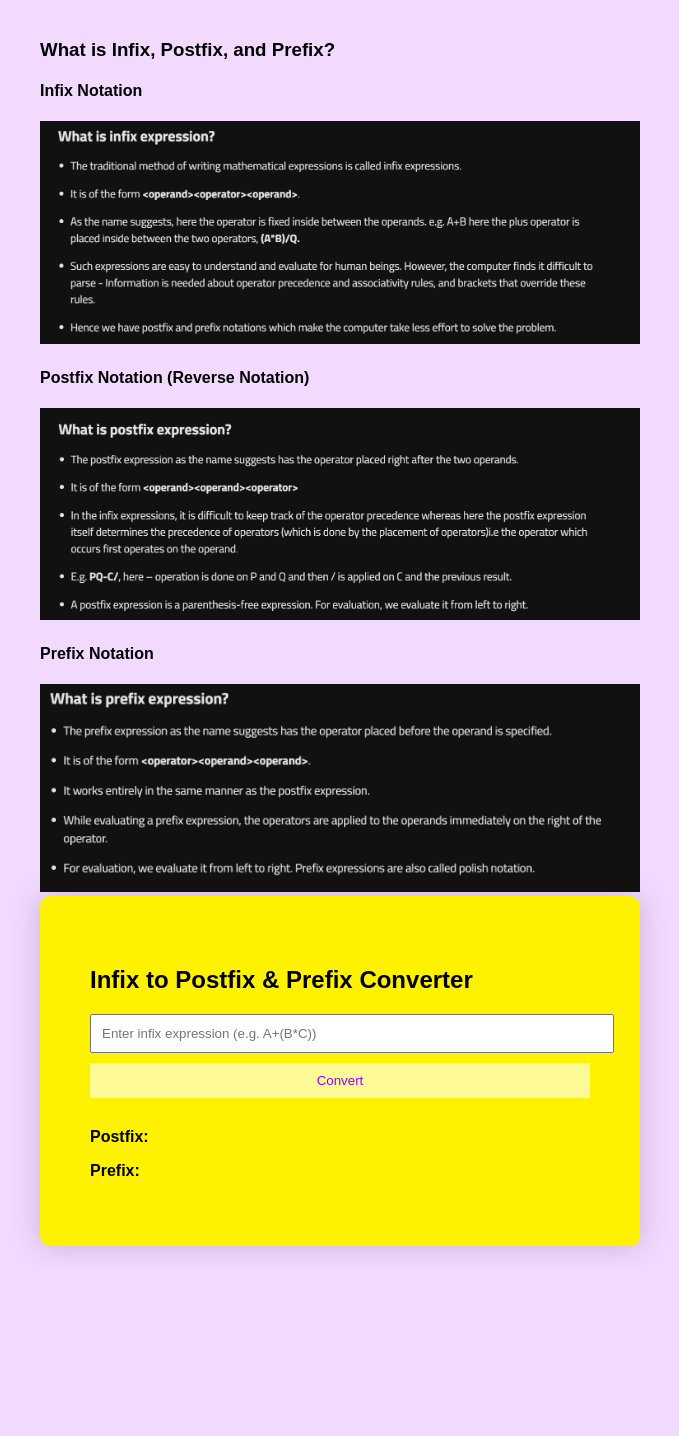
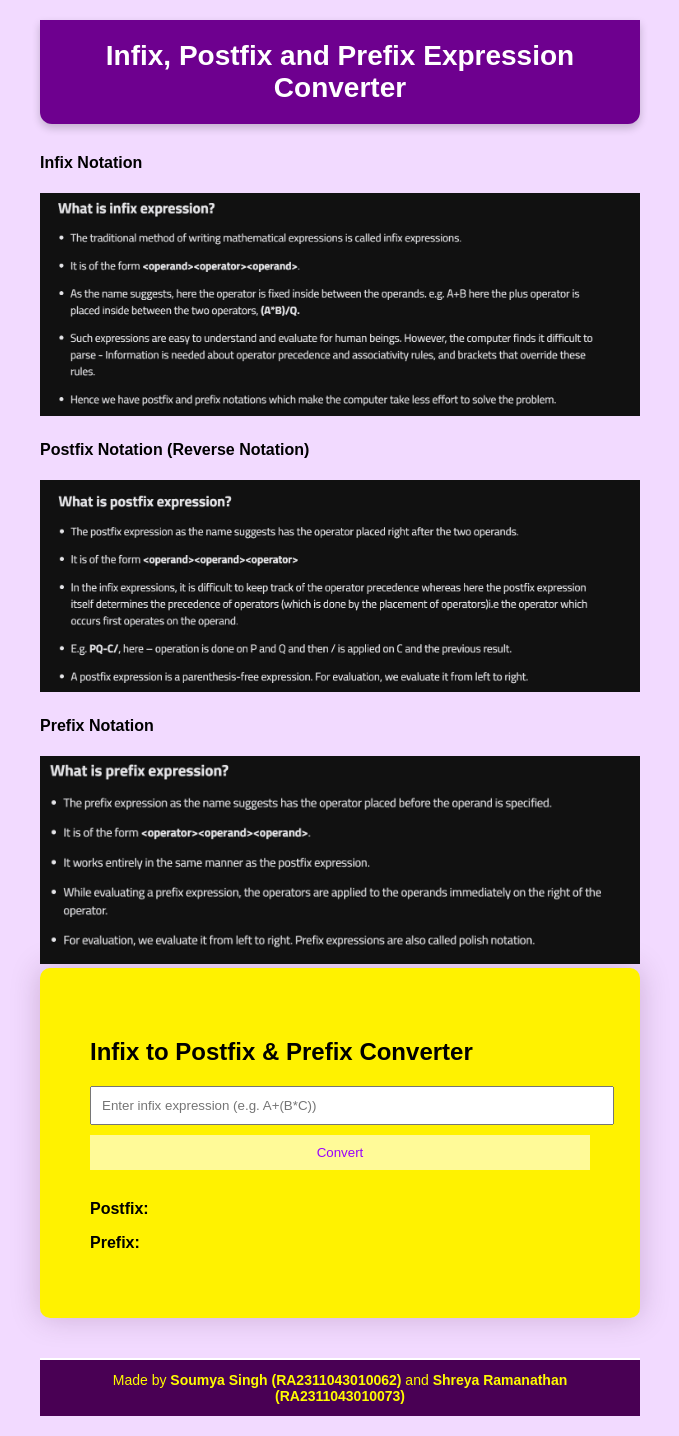
Before and after one commit to soumyaasinghh1/infix-postfix-prefix-converter, a plain HTML site: page index.html in a window 1280 px wide. Shown: the whole page, without its empty margins (300-979 px from the left). Before the commit the page ends 1266 px from the top, so only its background shows below. Drawn offline with Linux system fonts and the light colour scheme.

Commit message:
overwritten index file

```diff
--- a/index.html
+++ b/index.html
@@ -12,6 +12,23 @@
       max-width: 600px;
       margin: auto;
     }
+
+    .title-box {
+    background-color: #6e008f;
+    color: white;
+    padding: 20px;
+    text-align: center;
+    font-family: Arial, sans-serif;
+    box-shadow: 0 4px 8px rgba(0,0,0,0.2);
+    border-radius: 0 0 12px 12px;
+    margin-bottom: 30px;
+    }
+
+    .title-box h1 {
+    margin: 0;
+    font-size: 28px;
+    }
+
     .container {
       background: rgb(255, 242, 0);
       padding: 50px;
@@ -30,15 +47,32 @@
       cursor: pointer;
     }
     button:hover {
-      background-color: #ae00ff;
+      background-color: #3b0056;
     }
     .output {
       margin-top: 20px;
     }
+
+    .credit-box {
+    margin-top: 40px;
+    padding: 12px;
+    background-color: #490054;
+    border-top: 2px solid #ffffff;
+    text-align: center;
+    font-family: Arial, sans-serif;
+    font-size: 14px;
+    color: #fffb00;
+    }
+
+
+
   </style>
 </head>
 <body>
-    <h3>What is Infix, Postfix, and Prefix?</h3>
+    <div class="title-box">
+        <h1>Infix, Postfix and Prefix Expression Converter</h1>
+    </div>
+
 
 <div>
   <h4>Infix Notation</h4>
@@ -116,6 +150,14 @@
       document.getElementById("postfix").textContent = infixToPostfix(infix);
       document.getElementById("prefix").textContent = infixToPrefix(infix);
     }
+
+
+
   </script>
+
+    <div class="credit-box">
+    Made by <strong>Soumya Singh (RA2311043010062)</strong> and
+    <strong>Shreya Ramanathan (RA2311043010073)</strong>
+    </div>
 </body>
 </html>
```
